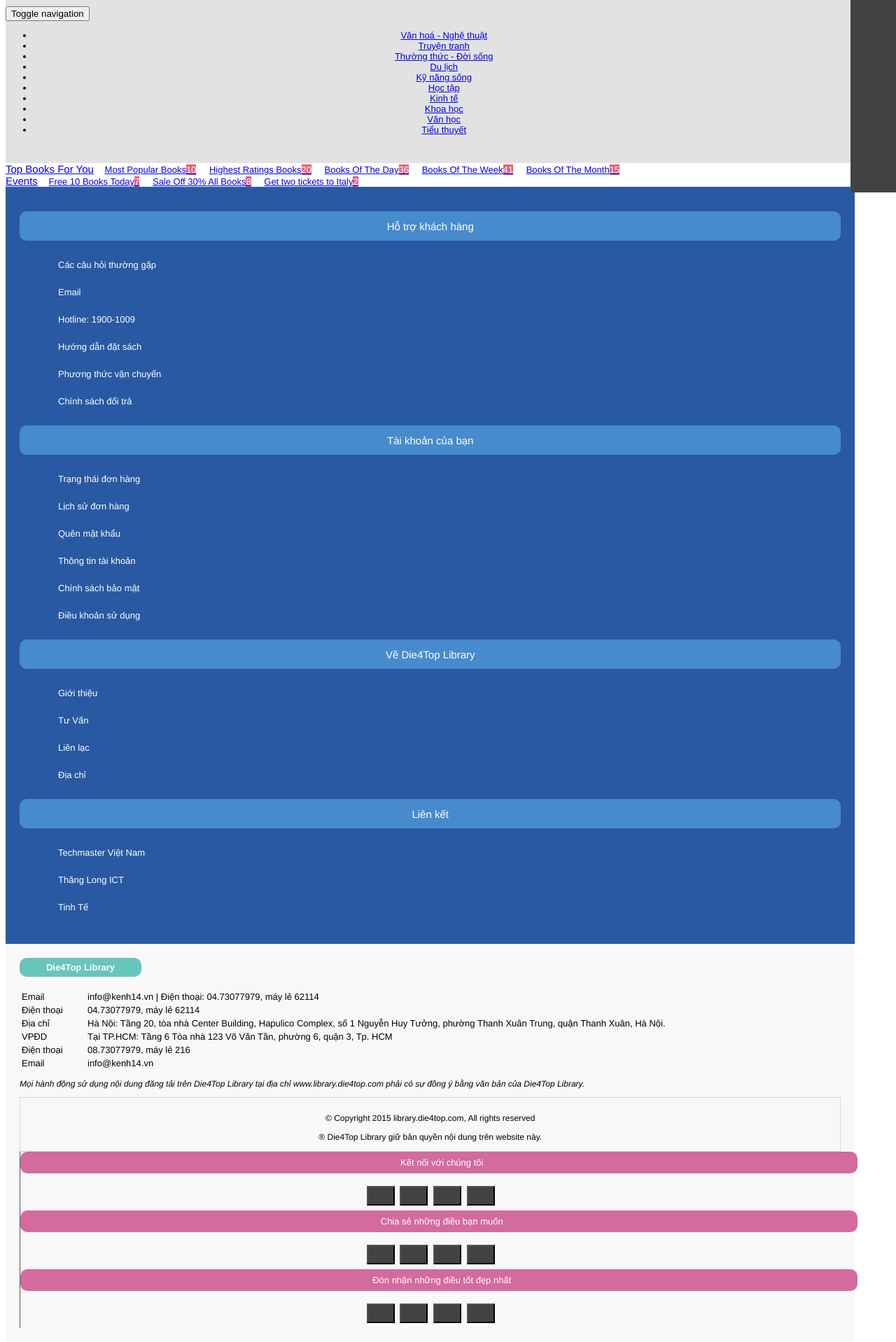
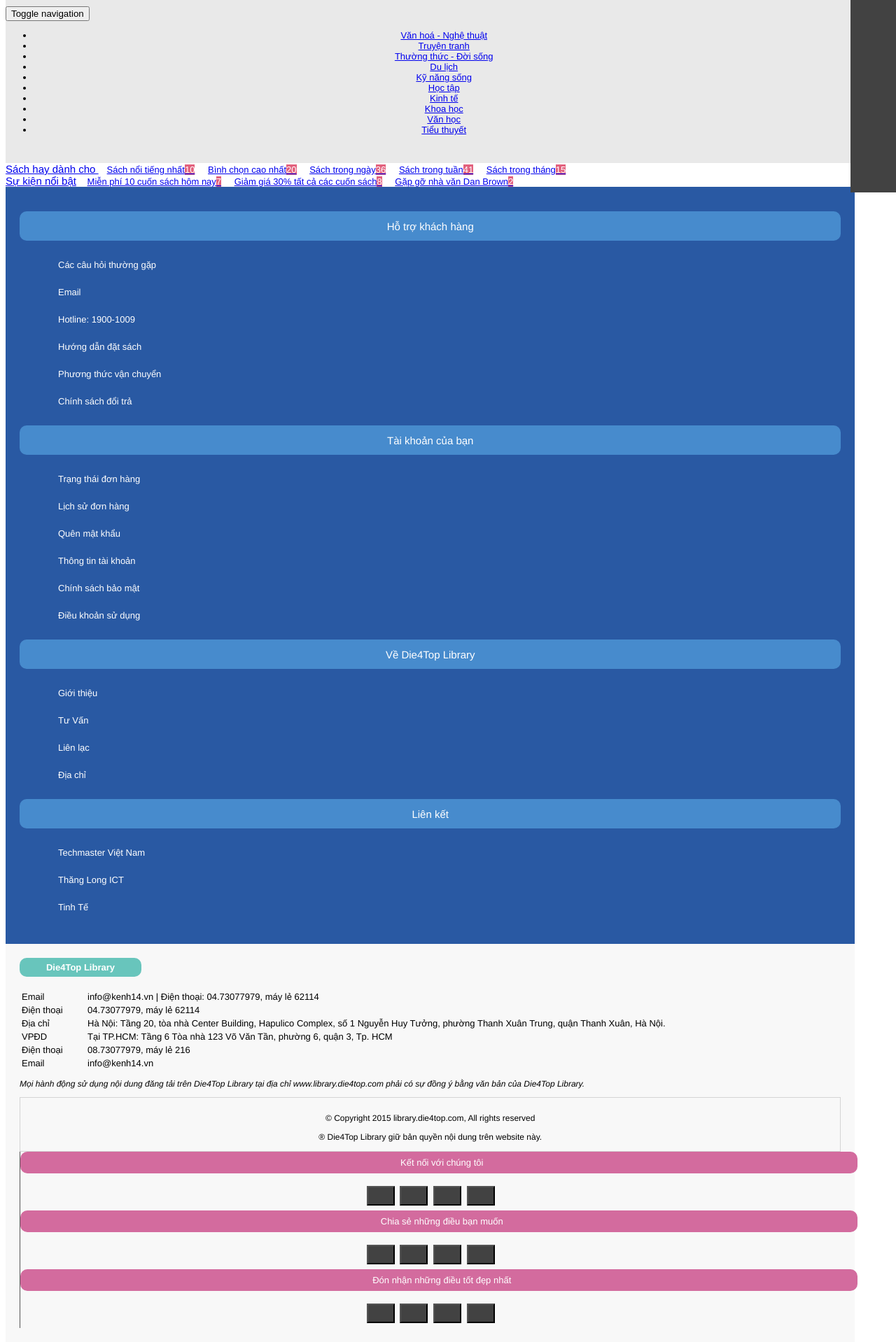
Before and after one commit to quyetdc/Die4topLibrary, a Rails app: page / in a window 1280 px wide. Shown: the part 533-2451 px from the top of the page at 70% size. Run offline with Rails 7, Linux system fonts and the light colour scheme; style sheets or scripts are compiled from the project's sources; some libraries are stand-ins or nearby versions.

Commit message:
Seventh commit

```diff
--- a/app/assets/stylesheets/footer.css
+++ b/app/assets/stylesheets/footer.css
@@ -38,6 +38,7 @@ body {
 
 .footer-support-body .support-list ul li:hover {
 	background-color: #68c5bc;
+	transition: background-color 0.6s ease;
 }
 
 .footer-support-body .support-list ul li a {
--- a/app/assets/stylesheets/header.css
+++ b/app/assets/stylesheets/header.css
@@ -24,7 +24,8 @@ body {
 }
 
 .header-navbar .navbar-collapse ul li:hover {
-    background-color: #23659b;
+    background-color: #1c56ad;
+    transition: background-color 0.8s ease;
 
 }
 
@@ -58,7 +59,7 @@ body {
 }
 
 .header-themes-list-navbar {
-    background-color: #e2e2e2;
+    background-color: #e9e9e9;
     font-size: 13px;
     border: 0px;
     border-radius: 0px;
--- a/app/views/layouts/_categorysidebar.html.erb
+++ b/app/views/layouts/_categorysidebar.html.erb
@@ -5,20 +5,20 @@
 
 	<body>
 		<div class="list-group category-group">
-		  <a href="#" class="list-group-item active">Top Books For You</a>
-		  <a href="#" class="list-group-item"><span class="glyphicon glyphicon-star" aria-hidden="true"></span>Most Popular Books<span class="badge">10</span></a>
-		  <a href="#" class="list-group-item"><span class="glyphicon glyphicon-signal" aria-hidden="true"></span>Highest Ratings Books<span class="badge">20</span></a>
-		  <a href="#" class="list-group-item"><span class="glyphicon glyphicon-star-empty" aria-hidden="true"></span>Books Of The Day<span class="badge">36</span></a>
-		  <a href="#" class="list-group-item"><span class="glyphicon glyphicon-star-empty" aria-hidden="true"></span>Books Of The Week<span class="badge">41</span></a>
-		  <a href="#" class="list-group-item"><span class="glyphicon glyphicon-star-empty" aria-hidden="true"></span>Books Of The Month<span class="badge">15</span></a>
+		  <a href="#" class="list-group-item active">Sách hay dành cho </a>
+		  <a href="#" class="list-group-item"><span class="glyphicon glyphicon-star" aria-hidden="true"></span>Sách nổi tiếng nhất<span class="badge">10</span></a>
+		  <a href="#" class="list-group-item"><span class="glyphicon glyphicon-signal" aria-hidden="true"></span>Bình chọn cao nhất<span class="badge">20</span></a>
+		  <a href="#" class="list-group-item"><span class="glyphicon glyphicon-star-empty" aria-hidden="true"></span>Sách trong ngày<span class="badge">36</span></a>
+		  <a href="#" class="list-group-item"><span class="glyphicon glyphicon-star-empty" aria-hidden="true"></span>Sách trong tuần<span class="badge">41</span></a>
+		  <a href="#" class="list-group-item"><span class="glyphicon glyphicon-star-empty" aria-hidden="true"></span>Sách trong tháng<span class="badge">15</span></a>
 
 		</div>
 
 		<div class="list-group category-group">
-			<a href="#" class="list-group-item active">Events</a>
-			<a href="#" class="list-group-item"><span class="glyphicon glyphicon-heart" aria-hidden="true"></span>Free 10 Books Today<span class="badge">7</span></a>
-			<a href="#" class="list-group-item"><span class="glyphicon glyphicon-leaf" aria-hidden="true"></span>Sale Off 30% All Books<span class="badge">8</span></a>
-			<a href="#" class="list-group-item"><span class="glyphicon glyphicon-tags" aria-hidden="true"></span>Get two tickets to Italy<span class="badge">2</span></a>
+			<a href="#" class="list-group-item active">Sự kiện nổi bật</a>
+			<a href="#" class="list-group-item"><span class="glyphicon glyphicon-heart" aria-hidden="true"></span>Miễn phí 10 cuốn sách hôm nay<span class="badge">7</span></a>
+			<a href="#" class="list-group-item"><span class="glyphicon glyphicon-leaf" aria-hidden="true"></span>Giảm giá 30% tất cả các cuốn sách<span class="badge">8</span></a>
+			<a href="#" class="list-group-item"><span class="glyphicon glyphicon-tags" aria-hidden="true"></span>Gặp gỡ nhà văn Dan Brown<span class="badge">2</span></a>
 		</div>
 	</body>
 </html>
--- a/app/views/layouts/_footer.html.erb
+++ b/app/views/layouts/_footer.html.erb
@@ -108,17 +108,17 @@
 					<div class="form-group">
 						<p class="title"><span class="glyphicon glyphicon-heart" aria-hidden="true" style="margin-right: 8px;"></span>Kết nối với chúng tôi</p>
 						<button type="button" class="btn btn-default"><span class="glyphicon glyphicon-cloud" aria-hidden="true"></span></button>
-						<button type="button" class="btn btn-default"><span class="glyphicon glyphicon-music" aria-hidden="true"></span></button>
+						<button type="button" class="btn btn-default"><span class="glyphicon glyphicon-sort" aria-hidden="true"></span></button>
+						<button type="button" class="btn btn-default"><span class="glyphicon glyphicon-pushpin" aria-hidden="true"></span></button>
 						<button type="button" class="btn btn-default"><span class="glyphicon glyphicon-bookmark" aria-hidden="true"></span></button>
-						<button type="button" class="btn btn-default"><span class="glyphicon glyphicon-picture" aria-hidden="true"></span></button>
 					</div>
 
 					<div class="form-group">
 						<p class="title"><span class="glyphicon glyphicon-leaf" aria-hidden="true" style="margin-right: 8px;"></span>Chia sẻ những điều bạn muốn</p>
+						<button type="button" class="btn btn-default"><span class="glyphicon glyphicon-picture" aria-hidden="true"></span></button>
 						<button type="button" class="btn btn-default"><span class="glyphicon glyphicon-film" aria-hidden="true"></span></button>
-						<button type="button" class="btn btn-default"><span class="glyphicon glyphicon-circle-arrow-down" aria-hidden="true"></span></button>
-						<button type="button" class="btn btn-default"><span class="glyphicon glyphicon-sort" aria-hidden="true"></span></button>
-						<button type="button" class="btn btn-default"><span class="glyphicon glyphicon-pushpin" aria-hidden="true"></span></button>
+						<button type="button" class="btn btn-default"><span class="glyphicon glyphicon-music" aria-hidden="true"></span></button>
+						<button type="button" class="btn btn-default"><span class="glyphicon glyphicon-camera" aria-hidden="true"></span></button>
 					</div>
 
 					<div class="form-group">
--- a/app/views/layouts/_header.html.erb
+++ b/app/views/layouts/_header.html.erb
@@ -1,5 +1,6 @@
 <html>
   <head>
+
     <script src="http://ajax.googleapis.com/ajax/libs/jquery/1.11.2/jquery.min.js"></script>
 
     <script>
@@ -38,22 +39,22 @@
         <!-- Collect the nav links, forms, and other content for toggling -->
         <div class="collapse navbar-collapse" id="bs-example-navbar-collapse-1">
           <ul class="nav navbar-nav navbar-left">
-            <li><a href="#">Categories</a></li>
-            <li><a href="#">News</a></li>
-            <li><a href="#">Feedback</a></li>
-            <li><a href="#">About us</a></li>
+            <li><a href="#">Danh mục</a></li>
+            <li><a href="#">Tin mới</a></li>
+            <li><a href="#">Phản hồi</a></li>
+            <li><a href="#">Chúng tôi</a></li>
           </ul>
 
           <form class="navbar-form navbar-left search-form" role="search">
             <div class="form-group">
-              <input type="text" class="form-control" placeholder="Search any books, authors or categories...">
+              <input type="text" class="form-control" placeholder="Bạn muốn tìm cuốn sách gì?">
             </div>
-            <button type="submit" class="btn btn-default">Submit</button>
+            <button type="submit" class="btn btn-default">Tìm kiếm</button>
           </form>
 
           <ul class="nav navbar-nav navbar-right">
-            <li><a href="#">Sign in</a></li>
-            <li><a href="#">Sign up?</a></li>
+            <li><a href="#">Đăng nhập</a></li>
+            <li><a href="#">Đăng ký</a></li>
           </ul>
 
 
```
Also changed, not shown: public/HeaderBackground.jpg (added).
